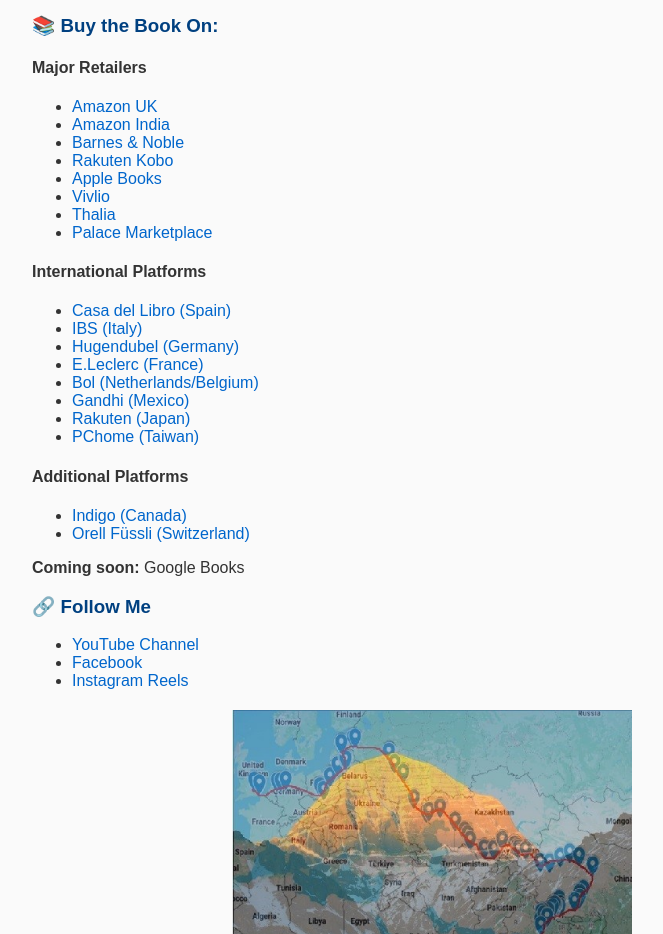
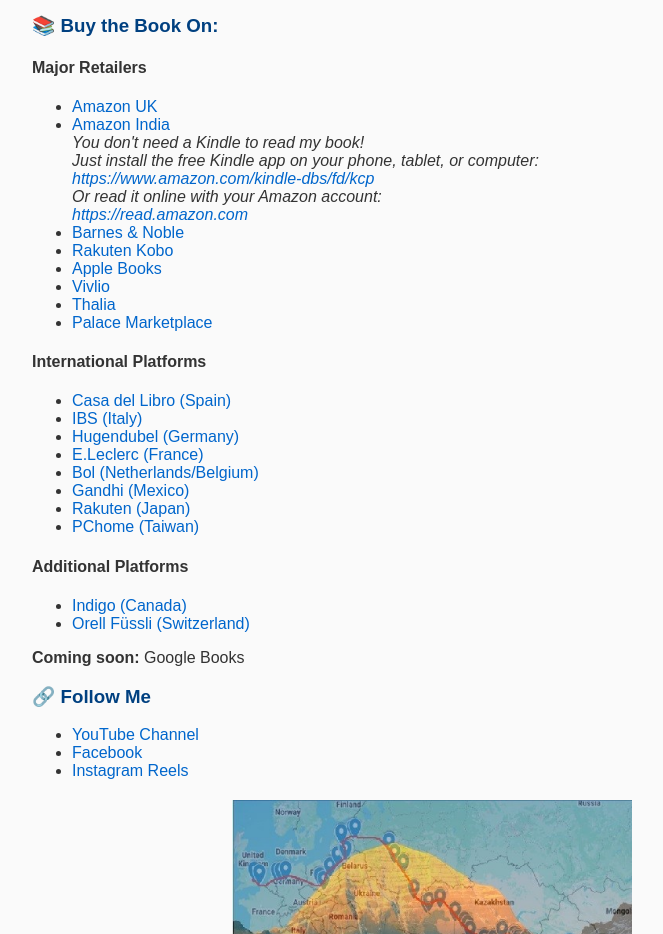
Before and after one commit to vmungale/uktoindia, a plain HTML site: page index.html in a window 1280 px wide. Shown: the part 966-1900 px from the top of the page, without its empty margins (208-871 px from the left). Drawn offline with Linux system fonts and the light colour scheme.

Commit message:
Add files via upload

```diff
--- a/index.html
+++ b/index.html
@@ -31,7 +31,13 @@
         <h4>Major Retailers</h4>
         <ul>
             <li><a href="https://www.amazon.co.uk/Chasing-Dreams-Journey-London-real-life-ebook/dp/B0F7BQ73LB/ref=sr_1_1?crid=OUCL8BKPG7ZC&dib=eyJ2IjoiMSJ9.yPecVrdIhnusEF7_n2hvTg.ggqfC2EQ9Xl-3uj_i2dAYlUy8pwzYtvTH9Cuzp21gqM&dib_tag=se&keywords=chasing+my+dreams+epic+trip+from+london+to+mumbai&qid=1747288902&s=digital-text&sprefix=%2Cdigital-text%2C439&sr=1-1">Amazon UK</a></li>
-            <li><a href="https://www.amazon.in/Chasing-Dreams-Journey-London-real-life-ebook/dp/B0F7BQ73LB/ref=sr_1_1?crid=2663W16SMFIDP&dib=eyJ2IjoiMSJ9.yPecVrdIhnusEF7_n2hvTg.ggqfC2EQ9Xl-3uj_i2dAYlUy8pwzYtvTH9Cuzp21gqM&dib_tag=se&keywords=Chasing+Dreams%3A+My+Car+Journey+from+London+to+Mumbai&nsdOptOutParam=true&qid=1747288866&sprefix=chasing+dreams+my+car+journey+from+london+to+mumbai%2Caps%2C283&sr=8-1">Amazon India</a></li>
+<li><a href="https://www.amazon.in/Chasing-Dreams-Journey-London-real-life-ebook/dp/B0F7BQ73LB/ref=sr_1_1?crid=2663W16SMFIDP&dib=eyJ2IjoiMSJ9.yPecVrdIhnusEF7_n2hvTg.ggqfC2EQ9Xl-3uj_i2dAYlUy8pwzYtvTH9Cuzp21gqM&dib_tag=se&keywords=Chasing+Dreams%3A+My+Car+Journey+from+London+to+Mumbai&nsdOptOutParam=true&qid=1747288866&sprefix=chasing+dreams+my+car+journey+from+london+to+mumbai%2Caps%2C283&sr=8-1">Amazon India</a><br>
+    <em>You don't need a Kindle to read my book!<br>
+    Just install the free Kindle app on your phone, tablet, or computer:<br>
+    <a href="https://www.amazon.com/kindle-dbs/fd/kcp" target="_blank">https://www.amazon.com/kindle-dbs/fd/kcp</a><br>
+    Or read it online with your Amazon account:<br>
+    <a href="https://read.amazon.com" target="_blank">https://read.amazon.com</a></em>
+</li>
             <li><a href="https://www.barnesandnoble.com/w/chasing-dreams-virajit-mungale/1147363965?ean=2940181972612">Barnes & Noble</a></li>
             <li><a href="https://www.kobo.com/in/en/ebook/chasing-dreams-my-car-journey-from-london-to-mumbai?sId=f662d24d-24f9-45a9-819f-9da61867a369">Rakuten Kobo</a></li>
             <li><a href="https://books.apple.com/us/book/id6745305180">Apple Books</a></li>
```
